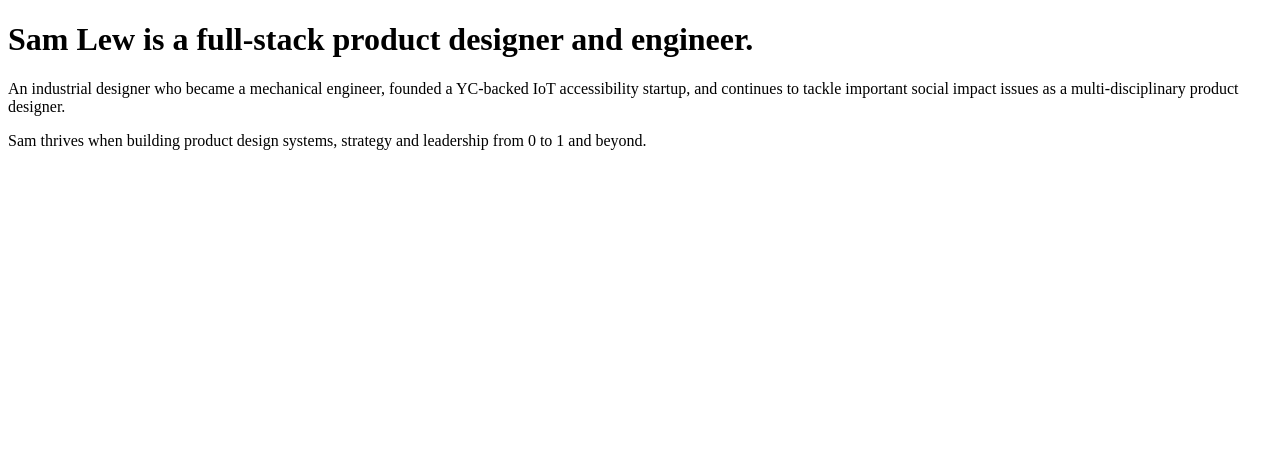
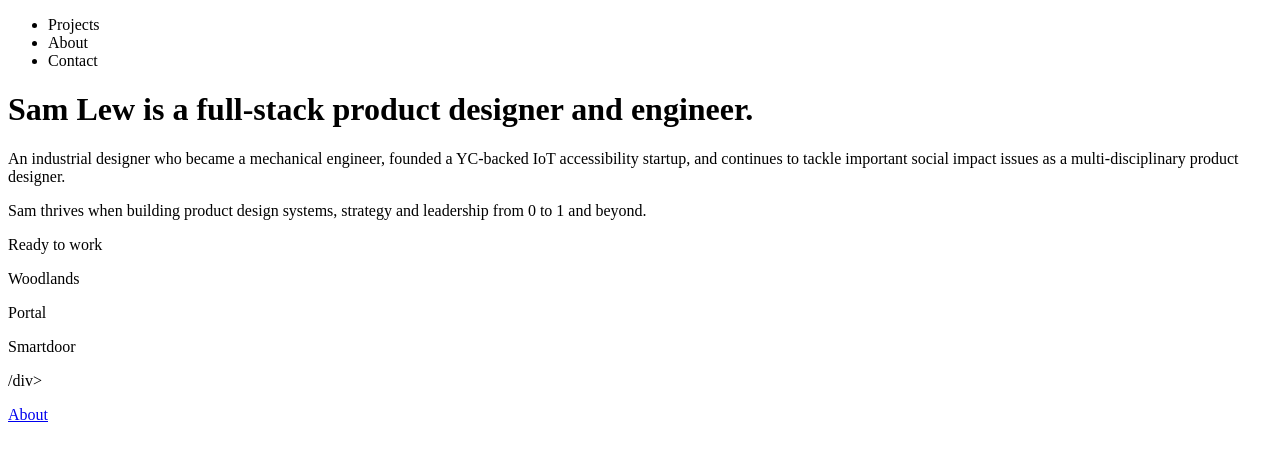
Before and after one commit to samlew/playground, a plain HTML site: page index.html in a window 1280 px wide. Drawn offline with Linux system fonts and the light colour scheme.

Commit message:
add scaffolding for project and filter menu components

```diff
--- a/index.html
+++ b/index.html
@@ -5,6 +5,11 @@
     <title>Sam Lew → Full-stack designer/engineer</title>
   </head>
   <body>
+    <ul>
+      <li>Projects</li>
+      <li>About</li>
+      <li>Contact</li>
+    </ul>
     <h1>Sam Lew is a full-stack product designer and engineer.</h1>
     <p>
       An industrial designer who became a mechanical engineer, founded a YC-backed IoT accessibility startup, and continues to tackle important social impact issues as a multi-disciplinary product designer.
@@ -12,5 +17,12 @@
     <p>
       Sam thrives when building product design systems, strategy and leadership from 0 to 1 and beyond.
     </p>
+    <div>
+      <div><p>Ready to work</p></div>
+      <div><p>Woodlands</p></div>
+      <div><p>Portal</p></div>
+      <div><p>Smartdoor</p>/div>
+    </div>
+    <p><a href="./about.html">About</a></p>
   </body>
 </html>
```
Also changed, not shown: about.html (+6 -0 lines).
